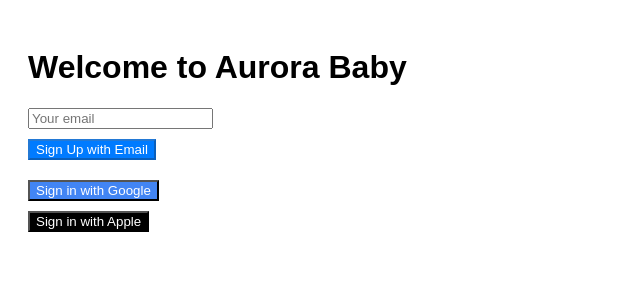
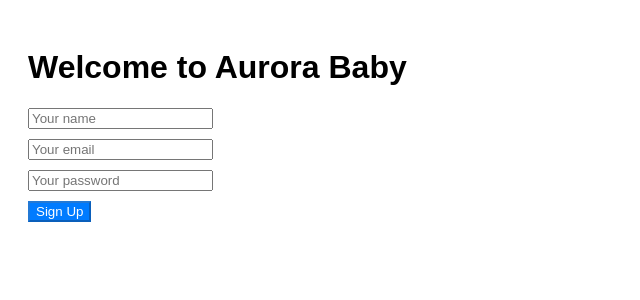
Before and after one commit to MiladArbabi/aurora-baby-mvp, a React (Create React App) app in the folder app/: page / in a window 1280 px wide. Shown: the top 300 px of the page, without its empty margins (0-640 px from the left). Built offline with nearby package versions, Linux system fonts and the light colour scheme.

Commit message:
fix: suppress console.error in Signup tests - Added jest.spyOn to mute Signup error logs during tests - Confirmed all 19 tests pass and browser navigates to HomeScreen - Resolved invalid token issue with backend auth alignment

```diff
--- a/app/src/components/auth/Signup.tsx
+++ b/app/src/components/auth/Signup.tsx
@@ -1,7 +1,5 @@
-// app/src/components/auth/Signup.tsx
-import React, { useState, useEffect } from 'react';
-import { signInWithPopup, GoogleAuthProvider, sendSignInLinkToEmail, isSignInWithEmailLink, signInWithEmailLink } from 'firebase/auth';
-import { auth } from '../../firebase';
+// src/components/auth/Signup.tsx
+import React, { useState } from 'react';
 
 // Define props interface
 interface SignupProps {
@@ -10,89 +8,41 @@ interface SignupProps {
 
 const Signup: React.FC<SignupProps> = ({ onAuthSuccess }) => {
   const [email, setEmail] = useState<string>('');
+  const [password, setPassword] = useState<string>('');
+  const [name, setName] = useState<string>('');
   const [error, setError] = useState<string>('');
   const [isLoading, setIsLoading] = useState<boolean>(false);
-  const [emailSentMessage, setEmailSentMessage] = useState<string>('');
+  const [message, setMessage] = useState<string>('');
 
-  useEffect(() => {
-    const completeSignIn = async () => {
-      if (isSignInWithEmailLink(auth, window.location.href)) {
-        const emailForSignIn = window.localStorage.getItem('emailForSignIn');
-        if (emailForSignIn) {
+  const handleSignup = async (e: React.FormEvent<HTMLFormElement>): Promise<void> => {
+    e.preventDefault();
+    setIsLoading(true);
+    setError('');
+    setMessage('');
+
     try {
-            const userCredential = await signInWithEmailLink(auth, emailForSignIn, window.location.href);
-            const token = await userCredential.user.getIdToken();
+      const response = await fetch('http://localhost:5001/api/register', {
+        method: 'POST',
+        headers: { 'Content-Type': 'application/json' },
+        body: JSON.stringify({ name, email, password }),
+      });
+
+      const responseData = await response.json();
+      if (!response.ok) {
+        throw new Error(responseData.error || 'Signup failed');
+      }
+
+      const { token } = responseData;
+      console.log('Generated token:', token); // Log token for debugging
       localStorage.setItem('token', token);
-            window.localStorage.removeItem('emailForSignIn');
+      setMessage(`Successfully registered ${email}. Proceeding to profile setup...`);
+      setEmail('');
+      setPassword('');
+      setName('');
       onAuthSuccess(true); // New user
     } catch (error: any) {
-            console.error('Email link sign-in error:', error);
+      console.error('Signup error:', error);
       setError(error.message);
-          }
-        }
-      }
-    };
-    completeSignIn();
-  }, [onAuthSuccess]);
-
-  const handleEmailLinkAuth = async (e: React.FormEvent<HTMLFormElement>): Promise<void> => {
-    e.preventDefault();
-    setIsLoading(true);
-    try {
-      const actionCodeSettings = {
-        url: window.location.href,
-        handleCodeInApp: true,
-      };
-      await sendSignInLinkToEmail(auth, email, actionCodeSettings);
-      window.localStorage.setItem('emailForSignIn', email);
-      setEmailSentMessage(`Please follow the instructions in the email sent to ${email} to complete registration`);
-      setEmail('');
-      setError('');
-    } catch (error: any) {
-      console.error('Email link send error:', error);
-      setError(error.message);
-    } finally {
-      setIsLoading(false);
-    }
-  };
-
-  const handleGoogleLogin = async (): Promise<void> => {
-    setIsLoading(true);
-    try {
-      const provider = new GoogleAuthProvider();
-      provider.addScope('profile');
-      provider.addScope('email');
-      provider.setCustomParameters({
-        client_id: '680806226468-vs4o635ngej5t4slk6vjj9hon6qekdo5.apps.googleusercontent.com',
-      });
-      const userCredential = await signInWithPopup(auth, provider);
-      const token = await userCredential.user.getIdToken();
-      localStorage.setItem('token', token);
-      setError('');
-      onAuthSuccess(true);
-    } catch (error: any) {
-      console.error('Google login error:', error);
-      setError(error.message);
-    } finally {
-      setIsLoading(false);
-    }
-  };
-
-  const handleAppleLogin = async (): Promise<void> => {
-    setIsLoading(true);
-    try {
-      const response = await fetch('http://localhost:5001/api/login/apple', {
-        method: 'POST',
-        headers: { 'Content-Type': 'application/json' },
-      });
-      if (!response.ok) throw new Error('Apple login failed');
-      const { token } = await response.json();
-      localStorage.setItem('token', token);
-      setError('');
-      onAuthSuccess(true);
-    } catch (error: any) {
-      console.error('Apple login error:', error);
-      setError('Apple Sign-In unavailable without membership');
     } finally {
       setIsLoading(false);
     }
@@ -102,11 +52,17 @@ const Signup: React.FC<SignupProps> = ({ onAuthSuccess }) => {
     <div style={{ padding: '20px', fontFamily: 'Arial' }}>
       <h1>Welcome to Aurora Baby</h1>
       {error && <p style={{ color: 'red' }}>{error}</p>}
-      {emailSentMessage ? (
-        <p style={{ color: 'green' }}>{emailSentMessage}</p>
-      ) : (
-        <>
-          <form onSubmit={handleEmailLinkAuth}>
+      {message && <p style={{ color: 'green' }}>{message}</p>}
+      {!message && (
+        <form onSubmit={handleSignup}>
+          <input
+            type="text"
+            value={name}
+            onChange={(e) => setName(e.target.value)}
+            placeholder="Your name"
+            style={{ display: 'block', margin: '10px 0' }}
+            disabled={isLoading}
+          />
           <input
             type="email"
             value={email}
@@ -115,31 +71,22 @@ const Signup: React.FC<SignupProps> = ({ onAuthSuccess }) => {
             style={{ display: 'block', margin: '10px 0' }}
             disabled={isLoading}
           />
+          <input
+            type="password"
+            value={password}
+            onChange={(e) => setPassword(e.target.value)}
+            placeholder="Your password"
+            style={{ display: 'block', margin: '10px 0' }}
+            disabled={isLoading}
+          />
           <button
             type="submit"
-              disabled={isLoading || !email}
+            disabled={isLoading || !email || !password || !name}
             style={{ display: 'block', margin: '10px 0', background: '#007bff', color: '#fff' }}
           >
-              {isLoading ? 'Sending...' : 'Sign Up with Email'}
+            {isLoading ? 'Signing Up...' : 'Sign Up'}
           </button>
         </form>
-          <div style={{ marginTop: '20px' }}>
-            <button
-              onClick={handleGoogleLogin}
-              style={{ display: 'block', margin: '10px 0', background: '#4285F4', color: '#fff' }}
-              disabled={isLoading}
-            >
-              Sign in with Google
-            </button>
-            <button
-              onClick={handleAppleLogin}
-              style={{ display: 'block', margin: '10px 0', background: '#000', color: '#fff' }}
-              disabled={isLoading}
-            >
-              Sign in with Apple
-            </button>
-          </div>
-        </>
       )}
     </div>
   );
--- a/app/src/screens/ProfileSetupScreen.tsx
+++ b/app/src/screens/ProfileSetupScreen.tsx
@@ -1,12 +1,10 @@
-  // app/src/screens/ProfileSetupScreen.tsx
+// src/screens/ProfileSetupScreen.tsx
 import React, { useState } from 'react';
 
-  // Define props interface
 interface ProfileSetupProps {
   onComplete: () => void;
 }
 
-  // Define types for file uploads (if needed)
 interface AvatarFile extends File {}
 
 const ProfileSetupScreen: React.FC<ProfileSetupProps> = ({ onComplete }) => {
@@ -28,6 +26,7 @@
     }
     try {
       console.log('Submitting:', { relationship, parentName, childName, dateOfBirth, parentAvatar, childAvatar });
+      console.log('Token sent:', token); // Log token for debugging
       const response = await fetch('http://localhost:5001/api/profiles', {
         method: 'POST',
         headers: {
@@ -39,7 +38,7 @@
           parentName,
           childName,
           dateOfBirth,
-            parentAvatar: parentAvatar ? parentAvatar.name : null, // Adjust if you handle file uploads differently
+          parentAvatar: parentAvatar ? parentAvatar.name : null,
           childAvatar: childAvatar ? childAvatar.name : null,
         }),
       });
@@ -70,7 +69,6 @@
       <h1>Set Up Your Profiles</h1>
       {error && <p style={{ color: 'red' }}>{error}</p>}
       <form onSubmit={handleSubmit}>
-          {/* Parent Section */}
         <div
           style={{
             marginBottom: '20px',
@@ -148,10 +146,8 @@
           </label>
         </div>
 
-          {/* Separator */}
         <hr style={{ margin: '20px 0', border: '1px solid #ddd' }} />
 
-          {/* Child Section */}
         <div
           style={{
             padding: '10px',
```
Also changed, not shown: 2 other files (tests, documents, lock files or other folders). Lines whose indentation alone changed are shown as unchanged.
